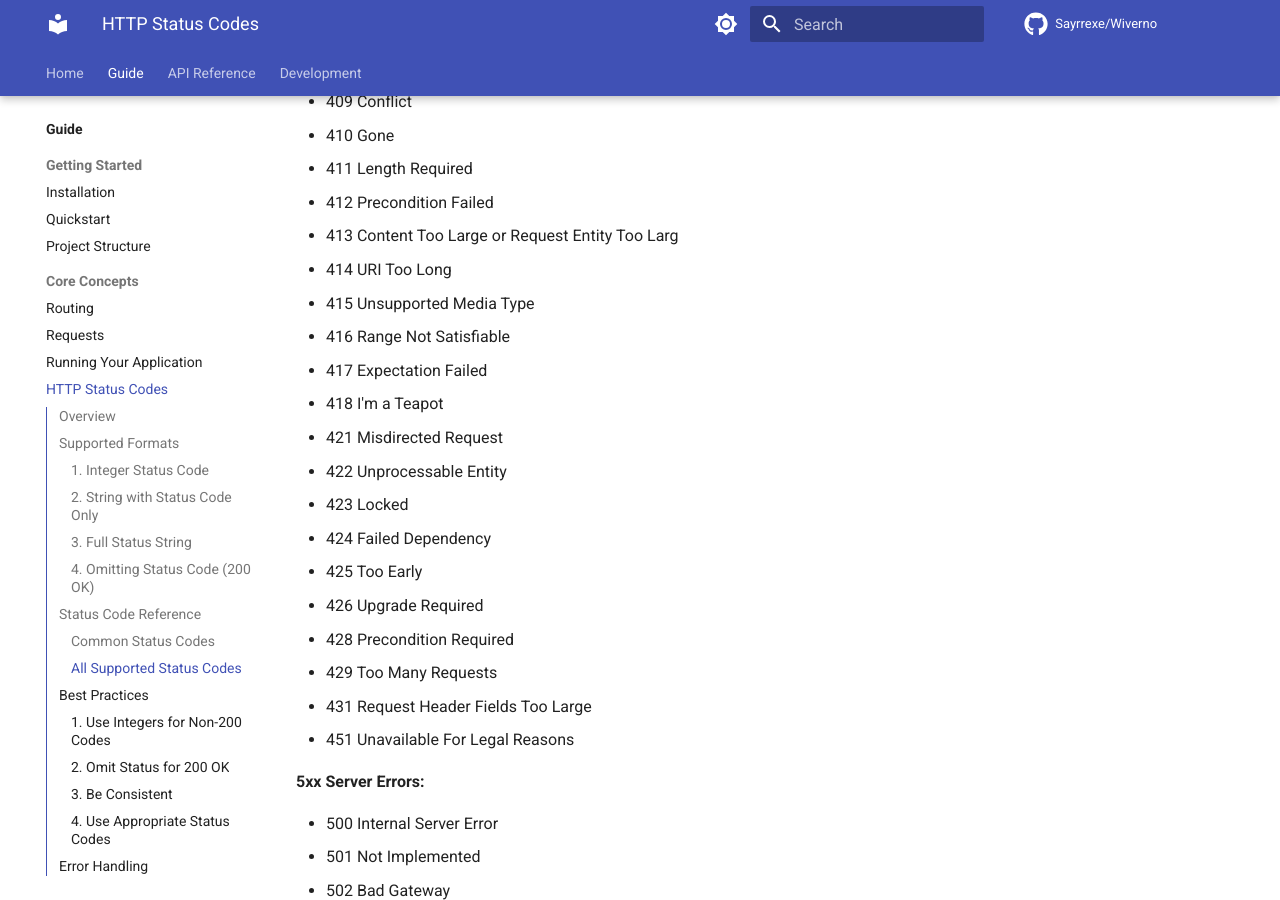
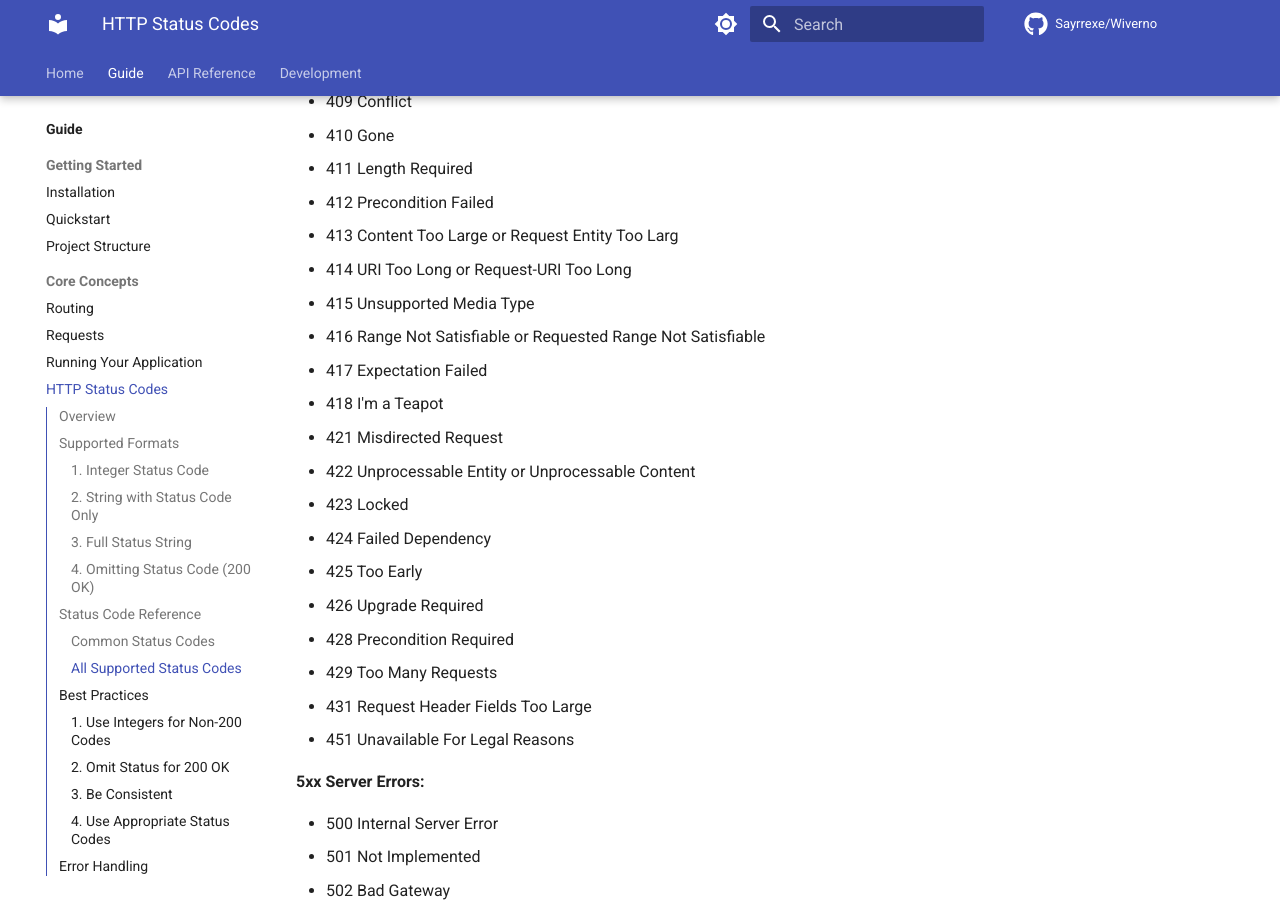
Before and after one commit to Sayrrexe/Wiverno, an MkDocs documentation site: the page built from docs/guide/status-codes.md, in a window 1280 px wide and 900 px high, scrolled down 4104 px. Built offline with MkDocs 1.6.1 and Material for MkDocs 9.7.7, drawn with Linux system fonts in a browser that asks for light colours; comment, search, counter and statistics services are not loaded; the version menu is left out.

```diff
--- a/docs/guide/status-codes.md
+++ b/docs/guide/status-codes.md
@@ -160,13 +160,13 @@
 - 411 Length Required
 - 412 Precondition Failed
 - 413 Content Too Large or Request Entity Too Larg
-- 414 URI Too Long
+- 414 URI Too Long or Request-URI Too Long
 - 415 Unsupported Media Type
-- 416 Range Not Satisfiable
+- 416 Range Not Satisfiable or Requested Range Not Satisfiable
 - 417 Expectation Failed
 - 418 I'm a Teapot
 - 421 Misdirected Request
-- 422 Unprocessable Entity
+- 422 Unprocessable Entity or Unprocessable Content
 - 423 Locked
 - 424 Failed Dependency
 - 425 Too Early
```
Also changed, not shown: 1 other file.
